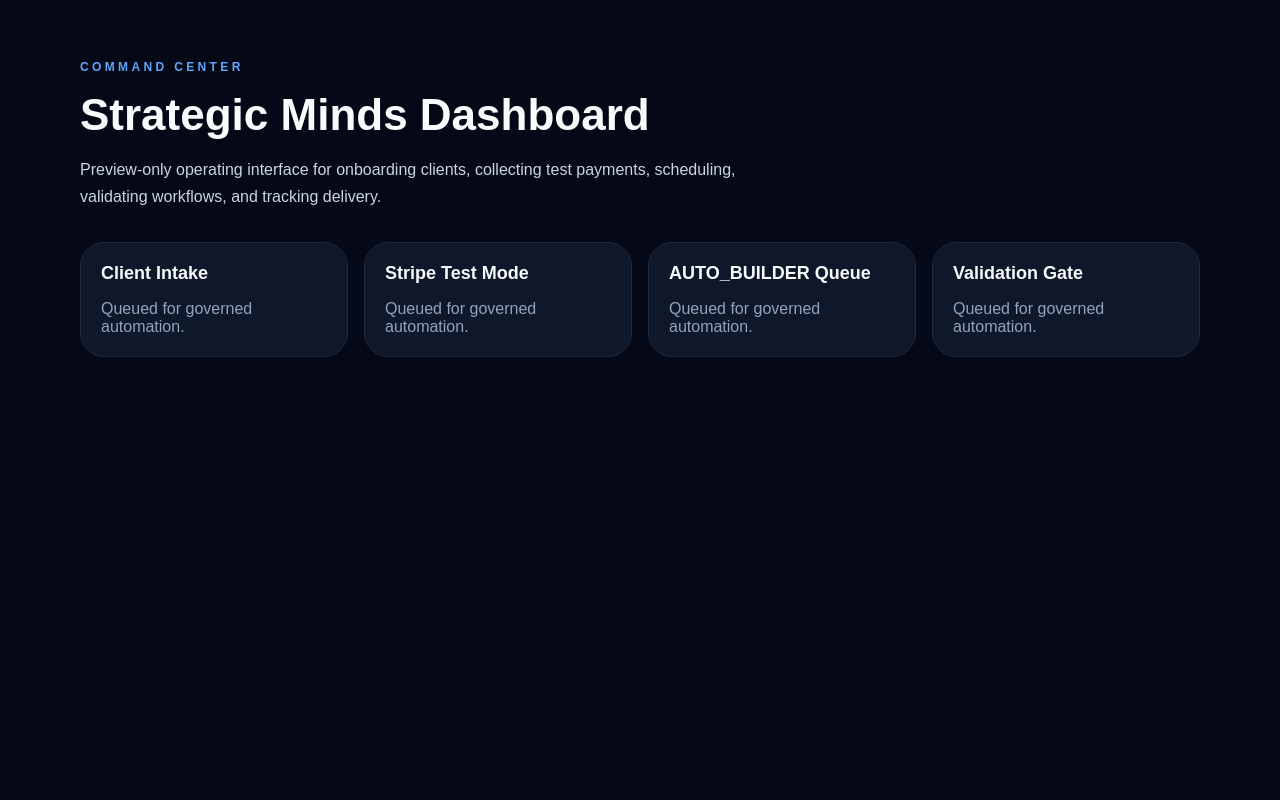
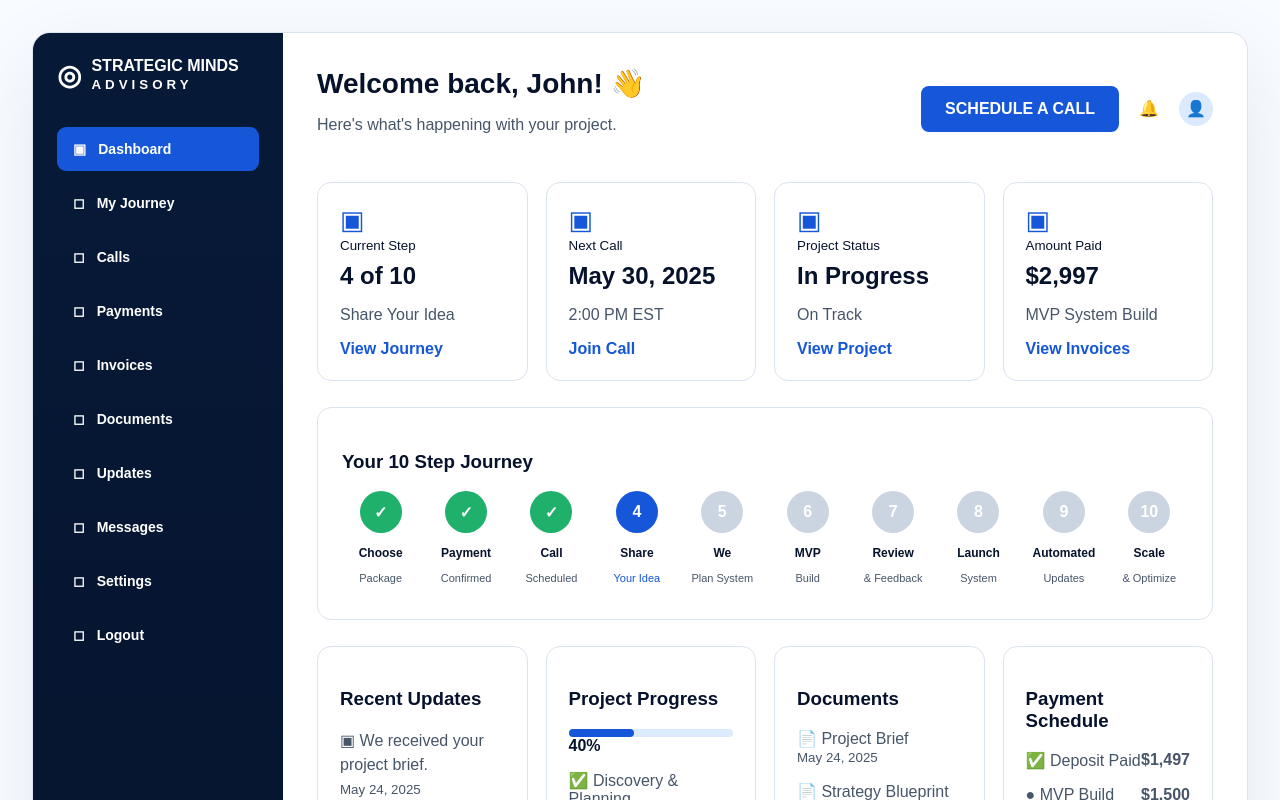
Before and after one commit to Strategic-Minds/strategicminds, a Next.js app: page /dashboard in a window 1280 px wide. Shown: the top 800 px of the page. Built offline with nearby package versions, Linux system fonts and the light colour scheme.

Commit message:
ui: rebuild dashboard from approved source image

```diff
--- a/app/dashboard/page.tsx
+++ b/app/dashboard/page.tsx
@@ -1,21 +1,40 @@
+const nav = ['Dashboard','My Journey','Calls','Payments','Invoices','Documents','Updates','Messages','Settings','Logout'];
+const topCards = [['Current Step','4 of 10','Share Your Idea','View Journey'],['Next Call','May 30, 2025','2:00 PM EST','Join Call'],['Project Status','In Progress','On Track','View Project'],['Amount Paid','$2,997','MVP System Build','View Invoices']];
+const journey = ['Choose Package','Payment Confirmed','Call Scheduled','Share Your Idea','We Plan System','MVP Build','Review & Feedback','Launch System','Automated Updates','Scale & Optimize'];
+const updates = ['We received your project brief.','Your call has been scheduled.','Payment received successfully.'];
+const progress = ['Discovery & Planning','Strategy & Blueprint','MVP Development','Review & Feedback','Launch & Automate'];
+const docs = ['Project Brief','Strategy Blueprint','MVP Roadmap'];
+const payments = [['Deposit Paid','$1,497'],['MVP Build Milestone','$1,500'],['Final Payment','$0']];
+
 export default function DashboardPage() {
-  const cards = ['Client Intake', 'Stripe Test Mode', 'AUTO_BUILDER Queue', 'Validation Gate'];
-
   return (
-    <main style={{ minHeight: '100vh', background: '#050816', color: '#f8fafc', fontFamily: 'Arial, sans-serif', padding: '48px 24px' }}>
-      <section style={{ maxWidth: '1120px', margin: '0 auto' }}>
-        <p style={{ color: '#60a5fa', fontSize: '12px', fontWeight: 700, letterSpacing: '0.28em', textTransform: 'uppercase' }}>Command Center</p>
-        <h1 style={{ fontSize: '44px', marginTop: '16px', marginBottom: '16px' }}>Strategic Minds Dashboard</h1>
-        <p style={{ color: '#cbd5e1', maxWidth: '720px', lineHeight: 1.7 }}>Preview-only operating interface for onboarding clients, collecting test payments, scheduling, validating workflows, and tracking delivery.</p>
-        <div style={{ display: 'grid', gridTemplateColumns: 'repeat(auto-fit, minmax(220px, 1fr))', gap: '16px', marginTop: '32px' }}>
-          {cards.map((card) => (
-            <div key={card} style={{ border: '1px solid #1e293b', background: '#0f172a', borderRadius: '24px', padding: '20px' }}>
-              <h2 style={{ margin: 0, fontSize: '18px' }}>{card}</h2>
-              <p style={{ marginBottom: 0, color: '#94a3b8' }}>Queued for governed automation.</p>
-            </div>
-          ))}
-        </div>
-      </section>
+    <main style={{ minHeight: '100vh', background: '#f8fbff', color: '#06122b', fontFamily: 'Arial, sans-serif', padding: 32 }}>
+      <div style={{ display: 'grid', gridTemplateColumns: '250px 1fr', maxWidth: 1480, margin: '0 auto', background: 'white', border: '1px solid #dbe3ef', borderRadius: 18, overflow: 'hidden', boxShadow: '0 24px 80px rgba(15,23,42,.08)' }}>
+        <aside style={{ background: 'linear-gradient(180deg,#061a38,#06122b)', color: 'white', minHeight: 860, padding: 24 }}>
+          <div style={{ display: 'flex', gap: 10, alignItems: 'center', marginBottom: 34, fontWeight: 900 }}><span style={{ fontSize: 28 }}>◎</span><span>STRATEGIC MINDS<br/><small style={{ letterSpacing: 4 }}>ADVISORY</small></span></div>
+          <nav style={{ display: 'grid', gap: 10 }}>{nav.map((item, i) => <a key={item} style={{ display: 'flex', alignItems: 'center', gap: 12, padding: '14px 16px', borderRadius: 9, background: i===0 ? '#1557d8' : 'transparent', color: 'white', fontWeight: 800, fontSize: 14 }}><span>{i===0?'▣':'◻'}</span>{item}</a>)}</nav>
+        </aside>
+        <section style={{ padding: 34 }}>
+          <header style={{ display: 'flex', alignItems: 'center', justifyContent: 'space-between', marginBottom: 32 }}>
+            <div><h1 style={{ margin: 0, fontSize: 28 }}>Welcome back, John! 👋</h1><p style={{ color: '#475569' }}>Here's what's happening with your project.</p></div>
+            <div style={{ display: 'flex', gap: 20, alignItems: 'center' }}><a style={{ background: '#1557d8', color: 'white', borderRadius: 8, padding: '14px 24px', fontWeight: 900 }}>SCHEDULE A CALL</a><span>🔔</span><span style={{ width: 34, height: 34, borderRadius: '50%', background: '#dbeafe', display: 'grid', placeItems: 'center' }}>👤</span></div>
+          </header>
+          <div style={{ display: 'grid', gridTemplateColumns: 'repeat(4, 1fr)', gap: 18 }}>
+            {topCards.map((c) => <article key={c[0]} style={{ border: '1px solid #dbe3ef', borderRadius: 14, padding: 22 }}><div style={{ color: '#1557d8', fontSize: 26 }}>▣</div><small>{c[0]}</small><h2 style={{ margin: '8px 0' }}>{c[1]}</h2><p style={{ color: '#475569' }}>{c[2]}</p><a style={{ color: '#1557d8', fontWeight: 900 }}>{c[3]}</a></article>)}
+          </div>
+          <section style={{ marginTop: 26, border: '1px solid #dbe3ef', borderRadius: 14, padding: 24 }}>
+            <h3>Your 10 Step Journey</h3>
+            <div style={{ display: 'grid', gridTemplateColumns: 'repeat(10, 1fr)', gap: 8, alignItems: 'start' }}>{journey.map((j, i) => <div key={j} style={{ textAlign: 'center' }}><div style={{ width: 42, height: 42, borderRadius: '50%', margin: '0 auto 10px', background: i<3 ? '#1fb06b' : i===3 ? '#1557d8' : '#cbd5e1', color: 'white', display: 'grid', placeItems: 'center', fontWeight: 900 }}>{i<3?'✓':i+1}</div><strong style={{ fontSize: 12 }}>{j.split(' ')[0]}</strong><p style={{ fontSize: 11, color: i===3 ? '#1557d8' : '#475569' }}>{j.replace(j.split(' ')[0],'')}</p></div>)}</div>
+          </section>
+          <div style={{ display: 'grid', gridTemplateColumns: 'repeat(4, 1fr)', gap: 18, marginTop: 26 }}>
+            <section style={{ border: '1px solid #dbe3ef', borderRadius: 14, padding: 22 }}><h3>Recent Updates</h3>{updates.map((u) => <p key={u} style={{ color: '#475569', lineHeight: 1.5 }}>▣ {u}<br/><small>May 24, 2025</small></p>)}<a style={{ color: '#1557d8', fontWeight: 900 }}>View All Updates</a></section>
+            <section style={{ border: '1px solid #dbe3ef', borderRadius: 14, padding: 22 }}><h3>Project Progress</h3><div style={{ height: 8, background: '#dbeafe', borderRadius: 20 }}><div style={{ width: '40%', height: 8, background: '#1557d8', borderRadius: 20 }} /></div><strong>40%</strong>{progress.map((p,i) => <p key={p} style={{ color: '#475569' }}>{i<3?'✅':'○'} {p}</p>)}</section>
+            <section style={{ border: '1px solid #dbe3ef', borderRadius: 14, padding: 22 }}><h3>Documents</h3>{docs.map((d) => <p key={d} style={{ color: '#475569' }}>📄 {d}<br/><small>May 24, 2025</small></p>)}<a style={{ color: '#1557d8', fontWeight: 900 }}>View All Documents</a></section>
+            <section style={{ border: '1px solid #dbe3ef', borderRadius: 14, padding: 22 }}><h3>Payment Schedule</h3>{payments.map((p,i) => <p key={p[0]} style={{ display: 'flex', justifyContent: 'space-between', color: '#475569' }}><span>{i===0?'✅':i===1?'●':'○'} {p[0]}</span><strong>{p[1]}</strong></p>)}<a style={{ color: '#1557d8', fontWeight: 900 }}>View All Invoices</a></section>
+          </div>
+          <section style={{ marginTop: 26, border: '1px solid #dbe3ef', borderRadius: 14, padding: 24, display: 'flex', alignItems: 'center', justifyContent: 'space-between' }}><div><h2>Ready to get started?</h2><p style={{ color: '#475569' }}>Schedule a call with us today and let's build your system.</p></div><a style={{ background: '#1557d8', color: 'white', borderRadius: 8, padding: '16px 32px', fontWeight: 900 }}>SCHEDULE A CALL</a></section>
+        </section>
+      </div>
     </main>
   );
 }
```
